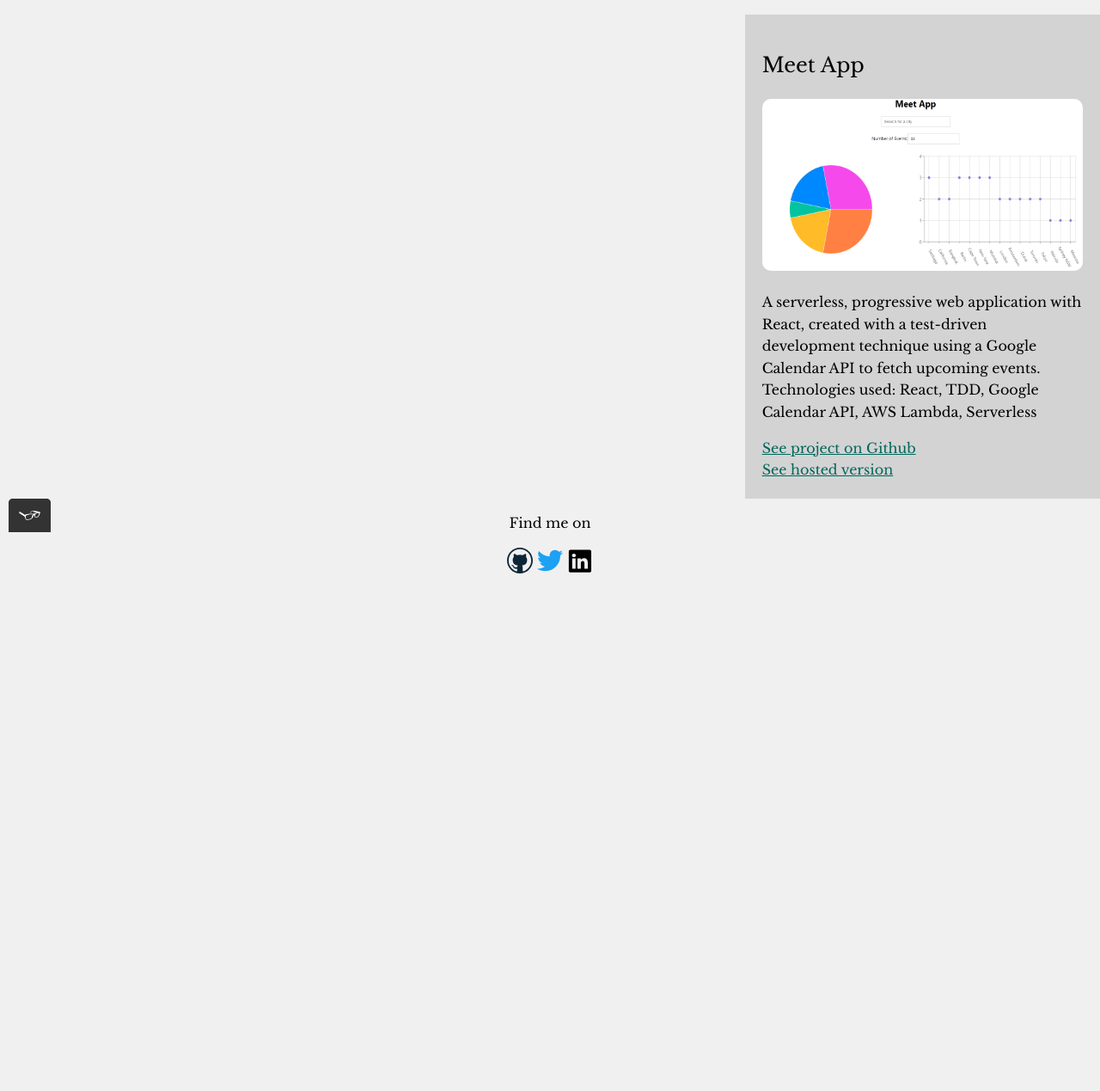
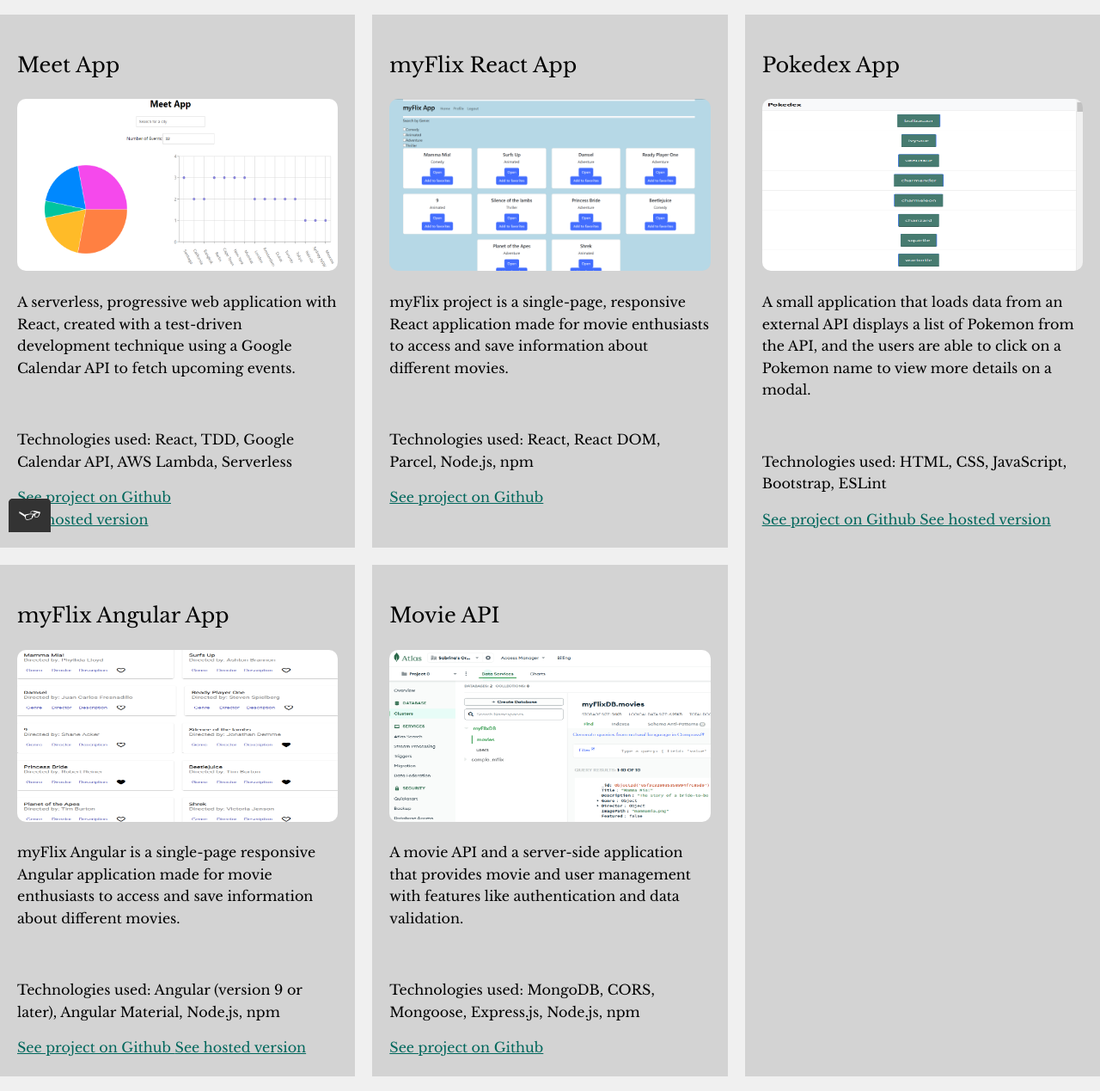
Before and after one commit to sabwood/portfolio-website, a plain HTML site: page work.html in a window 1280 px wide. Shown: the part 181-1450 px from the top of the page at 86% size. Before the commit the page ends 856 px from the top, so only its background shows below. Drawn offline with nearby package versions, Linux system fonts and the light colour scheme.

Commit message:
updated work.html
updated work.html

```diff
--- a/work.html
+++ b/work.html
@@ -80,9 +80,10 @@
                 </h2>
                 <img src="./img/meetAppScreenshot.png" class="project-image" />
                 <p>
-                    A serverless, progressive web application with React, created with a test-driven development
-                    technique using a Google Calendar API to fetch upcoming events.
-
+                    A serverless, progressive web application with React, created with a test-driven development technique using a Google Calendar API to fetch upcoming events.
+                </p>
+                <br>
+                <p>
                     Technologies used:
                     React, TDD, Google Calendar API, AWS Lambda, Serverless
                 </p>
@@ -91,6 +92,97 @@
                 </a>
                 <br />
                 <a href="https://sabwood.github.io/MeetApp/">
+                    See hosted version
+                </a>
+            </div>
+            <div class="project-list__item">
+                <h2>
+                    myFlix React App
+                </h2>
+                <img src="./img/myFlixClientScreenshot.png" class="project-image" />
+                <p>
+                    myFlix project is a single-page, responsive React application made for movie enthusiasts to access and save information about different movies.
+                </p>
+                <br>
+                <p>
+                    Technologies used:
+                    React, React DOM, Parcel, Node.js, npm
+                </p>
+                <a href="https://github.com/sabwood/myFlix-client">
+                    See project on Github
+                </a>
+            </div>
+            <div class="project-list__item">
+                <h2>
+                    myFlix Angular App
+                </h2>
+                <img src="./img/myFlixAngularClientScreenshot.png" class="project-image" />
+                <p>
+                    myFlix Angular is a single-page responsive Angular application made for movie enthusiasts to access and save information about different movies.
+                </p>
+                <br>
+                <p>
+                    Technologies used:
+                    Angular (version 9 or later), Angular Material, Node.js, npm
+                </p>
+                <a href="https://github.com/sabwood/myFlix-Angular-client">
+                    See project on Github
+                </a>
+                <a href="https://sabwood.github.io/myFlix-Angular-client/">
+                    See hosted version
+                </a>
+            </div>
+            <div class="project-list__item">
+                <h2>
+                    Movie API
+                </h2>
+                <img src="./img/movieApiScreenshot.png" class="project-image" />
+                <p>
+                    A movie API and a server-side application that provides movie and user management with features like authentication and data validation.
+                </p>
+                <br>
+                <p>
+                    Technologies used:
+                    MongoDB, CORS, Mongoose, Express.js, Node.js, npm
+                </p>
+                <a href="https://github.com/sabwood/movie_api">
+                    See project on Github
+                </a>
+            </div>
+            <div class="project-list__item">
+                <h2>
+                    Chat App
+                </h2>
+                <img src="./img/chatAppScreenshot1.png" class="project-image">
+                <p>
+                    A chat app for mobile devices using React Native. The app will provide users with a chat interface and options to share images and their location.
+                </p>
+                <br>
+                <p>
+                    Technologies used:
+                    React Native, Expo, Android Studio, Google Firestore Database, Firebase Cloud Storage
+                </p>
+                <a href="https://github.com/sabwood/chat-app">
+                    See project on Github
+                </a>
+            </div>
+            <div class="project-list__item">
+                <h2>
+                    Pokedex App
+                </h2>
+                <img src="./img/pokedexScreenshot.png" class="project-image" />
+                <p>
+                    A small application that loads data from an external API displays a list of Pokemon from the API, and the users are able to click on a Pokemon name to view more details on a modal.
+                </p>
+                <br>
+                <p>
+                    Technologies used:
+                    HTML, CSS, JavaScript, Bootstrap, ESLint
+                </p>
+                <a href="https://github.com/sabwood/pokedex-js-app">
+                    See project on Github
+                </a>
+                <a href="https://sabwood.github.io/pokedex-js-app/">
                     See hosted version
                 </a>
             </div>
@@ -104,10 +196,6 @@
             <!-- Github logo -->
             <img src="./img/291716_github_logo_social-network_social_icon.svg" alt="Github-logo"
                 href="https://github.com/sabwood/">
-            <!-- Twitter logo -->
-            <img src="./img/5296514_bird_tweet_twitter_twitter-logo_icon.svg" alt="Twitter-logo">
-            <!-- LinkedIn logo -->
-            <img src="./img/104493_linkedin_icon.svg" alt="LinkedIn-logo">
         </div>
     </footer>
     <script src="js/tota11y.min.js"></script>
```
